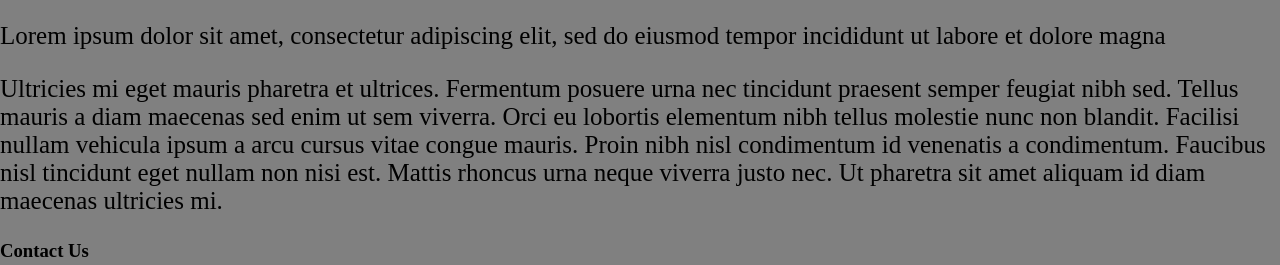
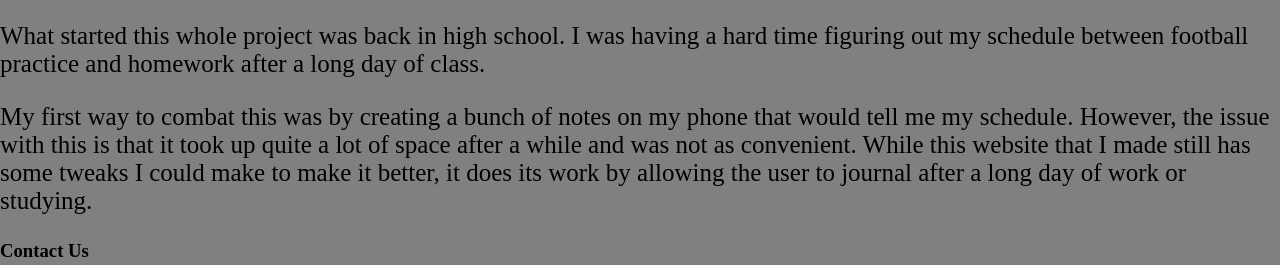
Before and after one commit to AlexanderG40/CSC104-final, a plain HTML site: page index.html in a window 1280 px wide. Shown: the part 339-604 px from the top of the page. Drawn offline with Linux system fonts and the light colour scheme.

Commit message:
Add files via upload

```diff
--- a/index.html
+++ b/index.html
@@ -34,9 +34,9 @@
             <!-- created a about us  -->
             <h2>Why choose us...</h2>
             <!-- A placeholder for my about us... -->
-            <p>Lorem ipsum dolor sit amet, consectetur adipiscing elit, sed do eiusmod tempor incididunt ut labore et dolore magna</p>
-            <p>Ultricies mi eget mauris pharetra et ultrices. Fermentum posuere urna nec tincidunt praesent semper feugiat nibh sed. Tellus mauris a diam maecenas sed enim ut sem viverra. Orci eu lobortis elementum nibh tellus molestie nunc non blandit. Facilisi nullam vehicula ipsum a arcu cursus vitae congue mauris.
-             Proin nibh nisl condimentum id venenatis a condimentum. Faucibus nisl tincidunt eget nullam non nisi est. Mattis rhoncus urna neque viverra justo nec. Ut pharetra sit amet aliquam id diam maecenas ultricies mi. </p>
+            <p>What started this whole project was back in high school. I was having a hard time figuring out my schedule between football practice and homework after a long day of class.</p>
+            <p>My first way to combat this was by creating a bunch of notes on my phone that would tell me my schedule. However, the issue with this is that it took up quite a lot of space after a while and was not as convenient.
+                 While this website that I made still has some tweaks I could make to make it better, it does its work by allowing the user to journal after a long day of work or studying.  </p>
             <h3>Contact Us</h3>
             <!-- Where fake contact info will go. BR breakes up the content -->
             <p>Email: 123abcdef@gmail.com</p><br>
```
Also changed, not shown: Screenshot (4).png (added).
